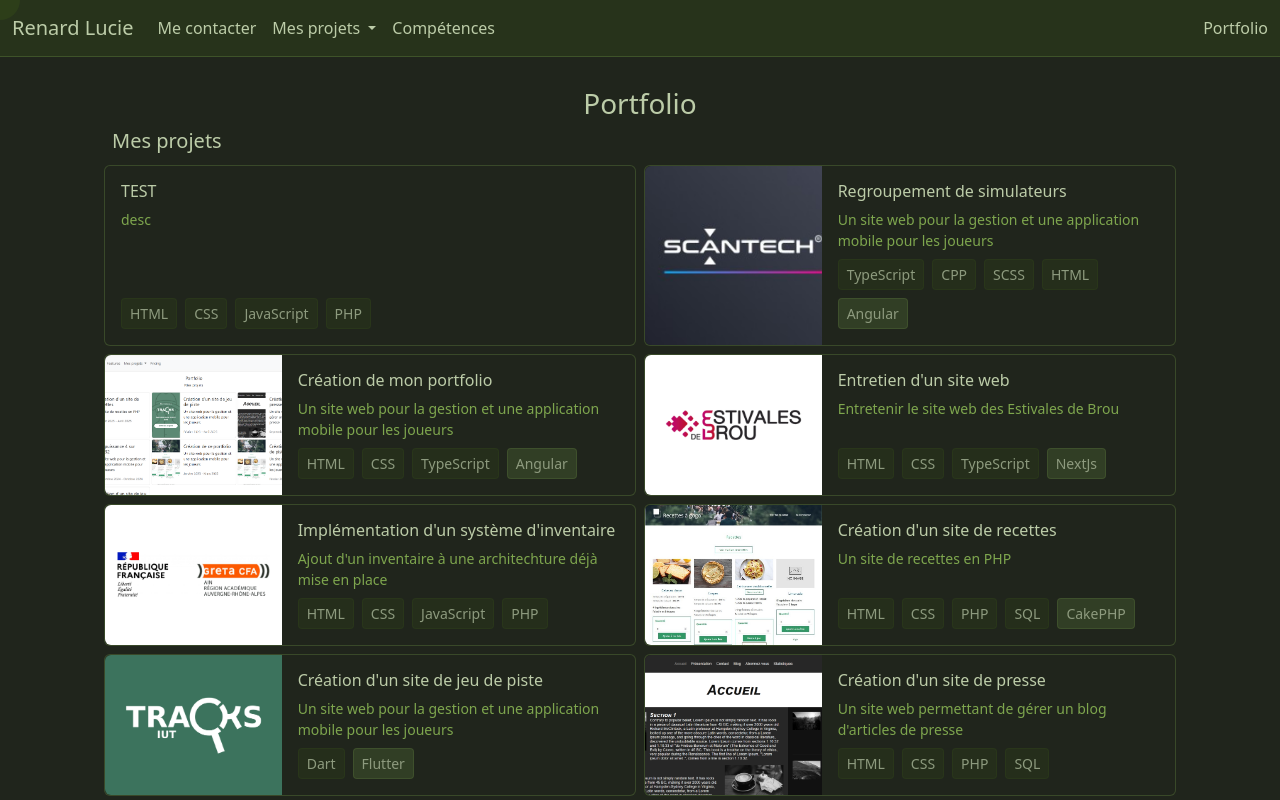
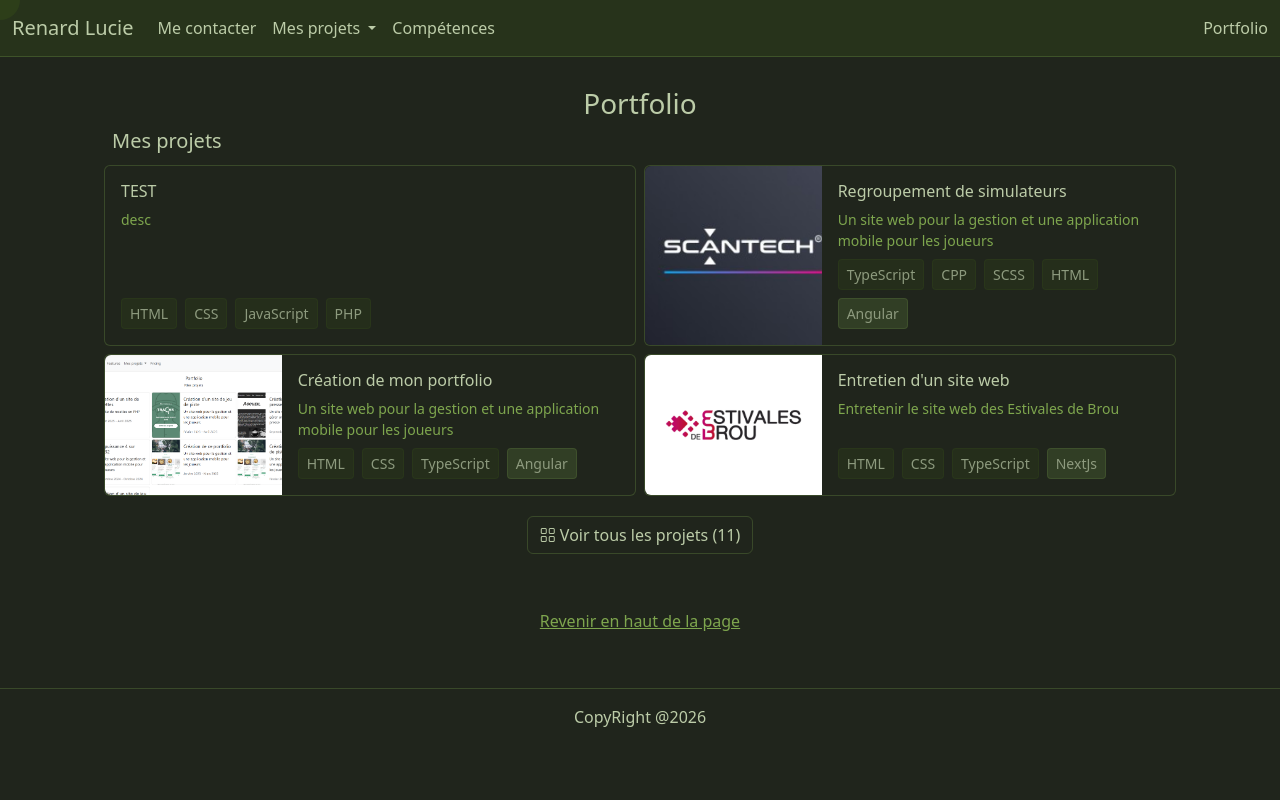
Before and after one commit to Lucie05FR/portfolio2026, an Angular app: page / in a window 1280 px wide. Shown: the top 800 px of the page. Built offline with nearby package versions, Linux system fonts and the light colour scheme.

Commit message:
voir tout les projets

```diff
--- a/src/app/app.component.html
+++ b/src/app/app.component.html
@@ -45,7 +45,7 @@
           </ul>
         </li>
         <li class="nav-item">
-          <a class="nav-link" href="/technologies">Compétences</a>
+          <a class="nav-link" routerLink="technologies">Compétences</a>
         </li>
       </ul>
       <span class="navbar-text"> Portfolio </span>
--- a/src/app/home/home.component.html
+++ b/src/app/home/home.component.html
@@ -2,7 +2,7 @@
   <h3 class="h3 text-center">Portfolio</h3>
   <h5>Mes projets</h5>
   <div class="row row-cols-1 row-cols-md-2">
-    @for (project of sortedProjects; track project) {
+    @for (project of displayedProjects; track project) {
       <div class="p-1">
         <div
           class="card col h-100"
@@ -91,6 +91,23 @@
       </div>
     }
   </div>
+  <div class="text-center mt-3">
+    <button
+      class="btn border"
+      (click)="
+        !showAll && projectService.projects.length > 4
+          ? (showAll = true)
+          : (showAll = false)
+      "
+    >
+      <i class="bi bi-grid"></i>
+      {{
+        !showAll && projectService.projects.length > 4
+          ? "Voir tous les projets (" + projectService.projects.length + ")"
+          : "Voir moins de projets"
+      }}
+    </button>
+  </div>
 </div>
 <div class="text-center mt-5">
   <a href="#" class="btn btn-link text-center text-info"
--- a/src/app/home/home.component.ts
+++ b/src/app/home/home.component.ts
@@ -7,6 +7,8 @@ import { ProjectService } from '../services/project.service';
   styleUrl: './home.component.scss',
 })
 export class HomeComponent {
+  showAll = false;
+
   constructor(public projectService: ProjectService) {}
 
   isArray(element: any): boolean {
@@ -16,4 +18,8 @@ export class HomeComponent {
   get sortedProjects() {
     return [...this.projectService.projects].sort((a, b) => b.order - a.order);
   }
+
+  get displayedProjects() {
+    return this.sortedProjects.slice(0, this.showAll ? undefined : 4);
+  }
 }
--- a/src/app/technologies/technologies.component.html
+++ b/src/app/technologies/technologies.component.html
@@ -4,7 +4,8 @@
   @for (section of this.sections; track section.category) {
     <div class="mb-5">
       <h5 class="text-info mb-3">
-        <i class="bi bi-{{ section.icon }} text-info"></i> {{ section.label }}
+        <i class="bi bi-{{ section.icon }} text-info"></i> {{ section.label
+        }}{{ section.category === "other" ? "" : "s" }}
       </h5>
 
       <div class="d-flex flex-wrap gap-2">
```
